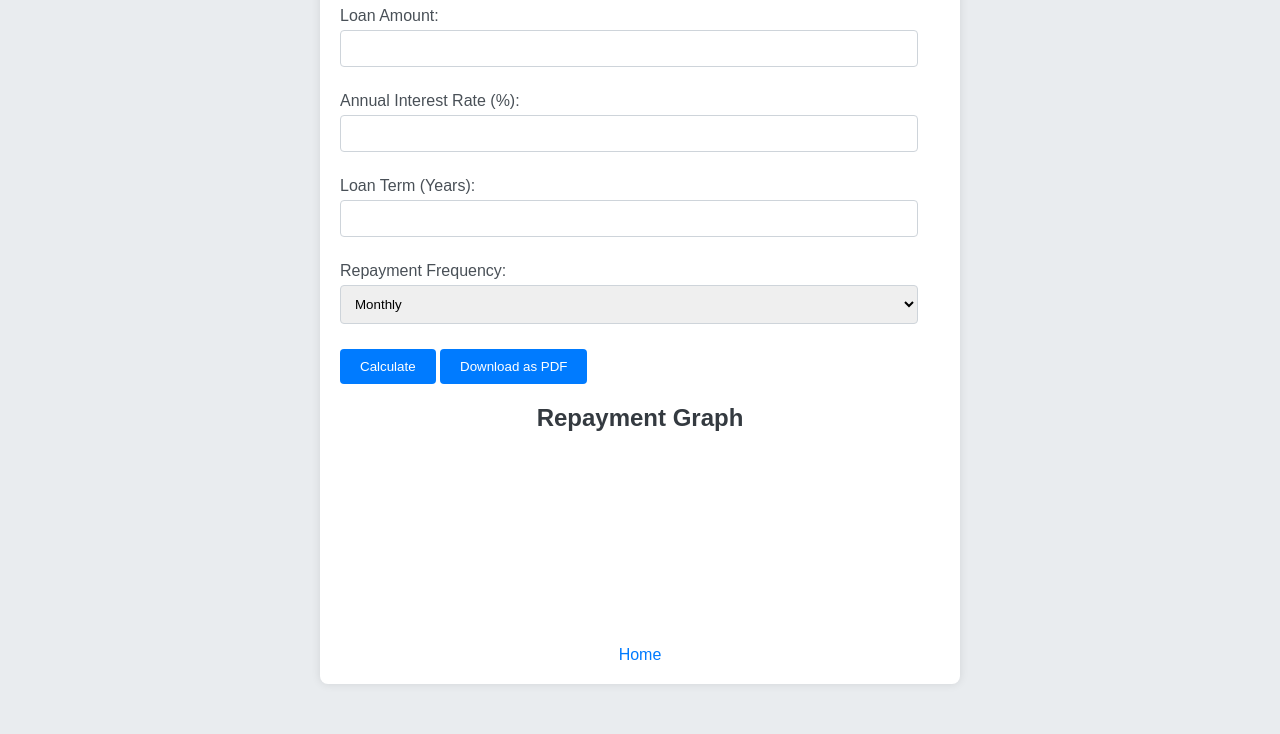
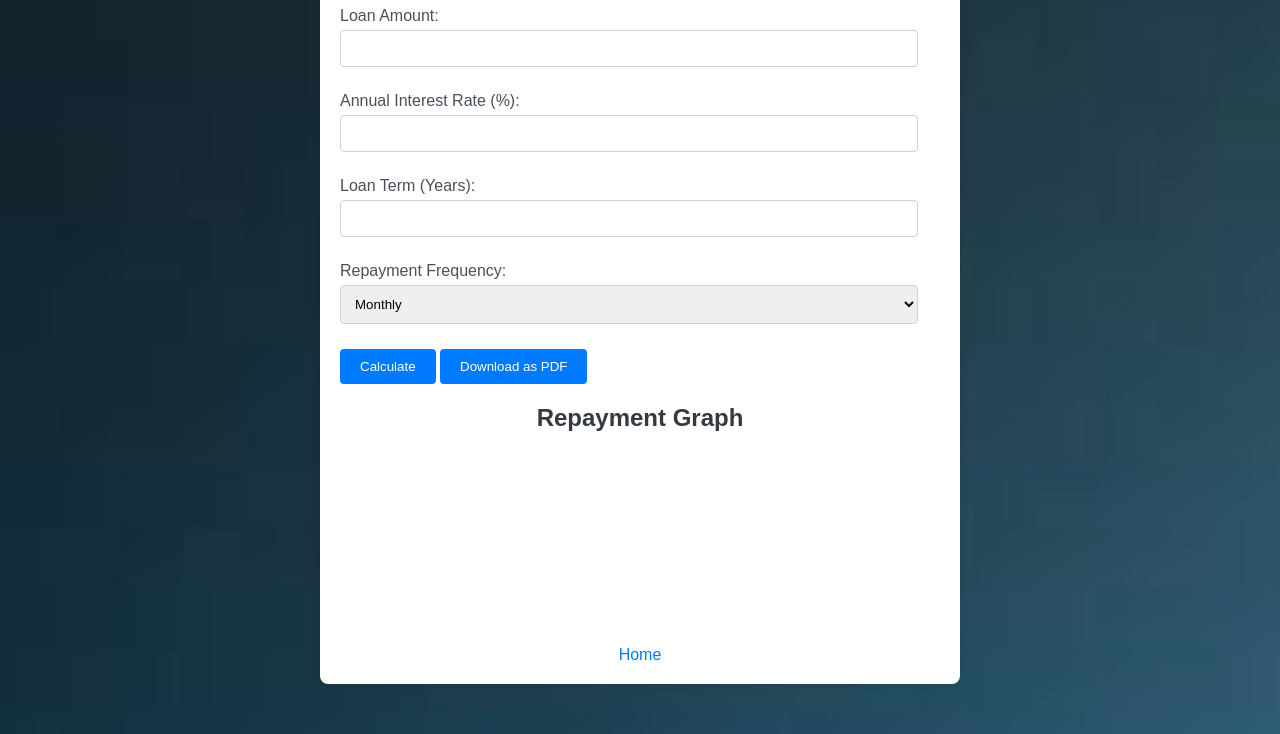
Before and after one commit to Nufc01/Mortgage-Tools, a plain HTML site: page mortgage-recommendation-calculator.html in a window 1280 px wide. Shown: the part 143-877 px from the top of the page. Drawn offline with nearby package versions, Linux system fonts and the light colour scheme.

Commit message:
Update and rename mortgage-calculator.html to mortgage-recommendation-calculator.html

```diff
--- a/mortgage-calculator.html
+++ b/mortgage-recommendation-calculator.html
@@ -7,7 +7,11 @@
     <style>
         body {
             font-family: Arial, sans-serif;
-            background-color: #e9ecef; /* Light grey background */
+            background-image: url('background.jpeg'); /* Use the local background image */
+            background-size: cover; /* Make sure the background covers the whole page */
+            background-repeat: no-repeat; /* Prevent the background from repeating */
+            background-attachment: fixed; /* Ensure the background stays fixed in place */
+            background-color: #e9ecef; /* Light grey background fallback */
             color: #333;
         }
 
```
